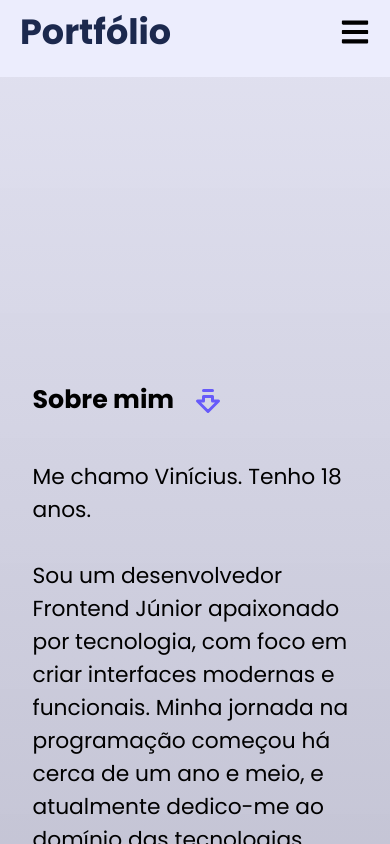
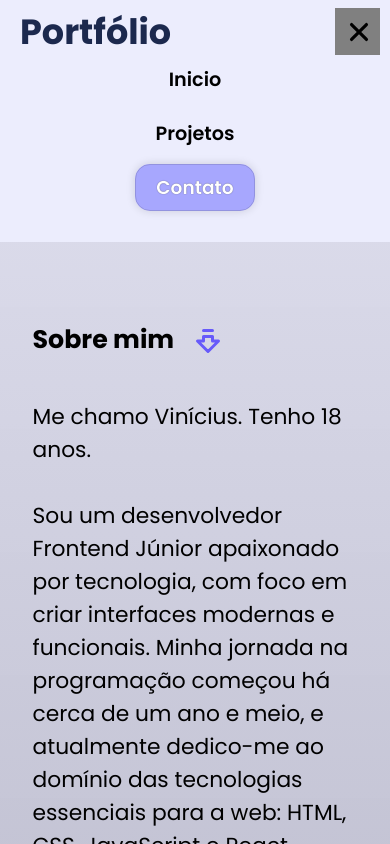
Before and after one commit to SantV7/personal_portifolio, a React (Vite) app: page / in a window 390 px wide. Both pictures are taken after a click on the element 356 px from the left and 37 px from the top of the page. Shown: the top 844 px of the page. Built offline with nearby package versions, Linux system fonts and the light colour scheme; some icons are missing.

Commit message:
updating menu mobile. OBS: I learn how to do

```diff
--- a/src/components/header/Header.jsx
+++ b/src/components/header/Header.jsx
@@ -10,7 +10,7 @@ const Header = () => {
 
 
 
-    const [ showMenu, setShowMenu] = useState(false)
+    const [ showMenu, setShowMenu] = useState(true)
 
 
     return(
@@ -39,7 +39,7 @@ const Header = () => {
                 {
                   showMenu
                   ? <FaBars size={30} />
-                  : <IoClose size={30} id="close_buton" />
+                  : <IoClose size={34} id="close_buton" />
                 }
             </div>
 
--- a/src/style/header/header.css
+++ b/src/style/header/header.css
@@ -48,26 +48,32 @@ nav > ul > li > a:hover {
 #nav-mobile {
     text-align: center;
     position: absolute;
-    top: 77px;
+    top: 55px;
     right: 0;
     width: 100%;
     padding: 10px;
+    background-color: rgb(236, 237, 253);
 }
 
 #nav-mobile > #ul-mobile{
+    margin-bottom: 30px;
     display: flex;
-    gap: 20px;
+    gap: 25px;
     flex-flow: column nowrap;
 }
 #nav-mobile > #ul-mobile > li > a {
+    font-size: 1.2em;
     text-decoration: none;
     color: black;
 }
 
 header > #menubar {
     font-size: 25px;
+    padding: 7px;
+    background-color: gray;
     margin-top: -2.2px;
     cursor: pointer;
+    margin-right: -10px;
 }
 
 .iconChangeTheme {
@@ -88,9 +94,7 @@ header > #menubar {
         display: block;
     }
 
-    #btn_contact  {
-        display: block;
-    }
+
 
    header > #nav-desktop {
        display: block;
--- a/src/style/main/mainContent.css
+++ b/src/style/main/mainContent.css
@@ -12,7 +12,7 @@ main > .infoContent {
     padding: 5px;
     justify-content: center;
     flex-flow: column;
-    margin-top: 240px;
+    margin-top: 180px;
     align-items: center;
 }
 
```
